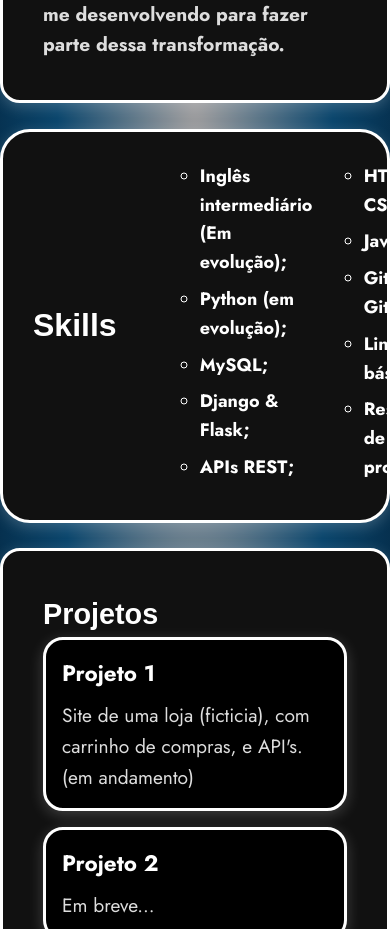
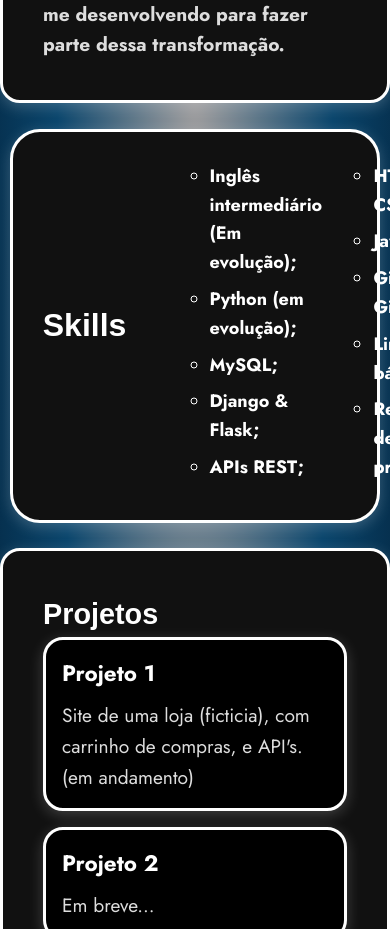
Before and after one commit to duartdevv/main, a plain HTML site: page index.html in a window 390 px wide. Shown: the part 1840-2769 px from the top of the page. Drawn offline with Linux system fonts and the light colour scheme.

Commit message:
Update styles.css

```diff
--- a/styles.css
+++ b/styles.css
@@ -74,7 +74,7 @@ section {
 }
 
 .skills {
-    width: 100%;
+    width: 90%;
     display: flex;
     align-items: center;
     gap: 2rem;
@@ -188,4 +188,8 @@ footer .line {
     header nav a {
         margin: .5rem 0;
     }
+    .skills {
+    width: 95%;
+    font-size: 14px;
+  }
 }
```
